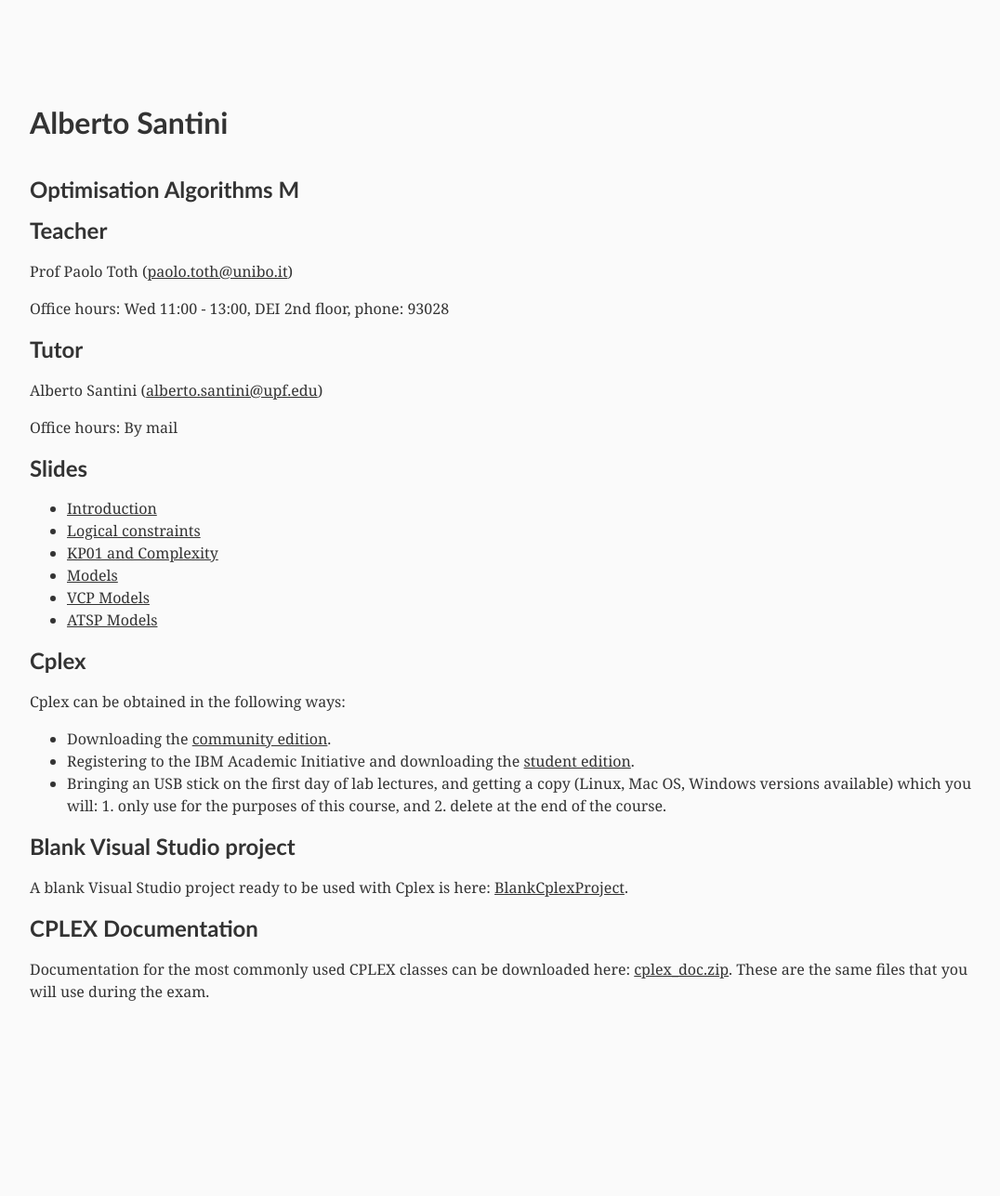
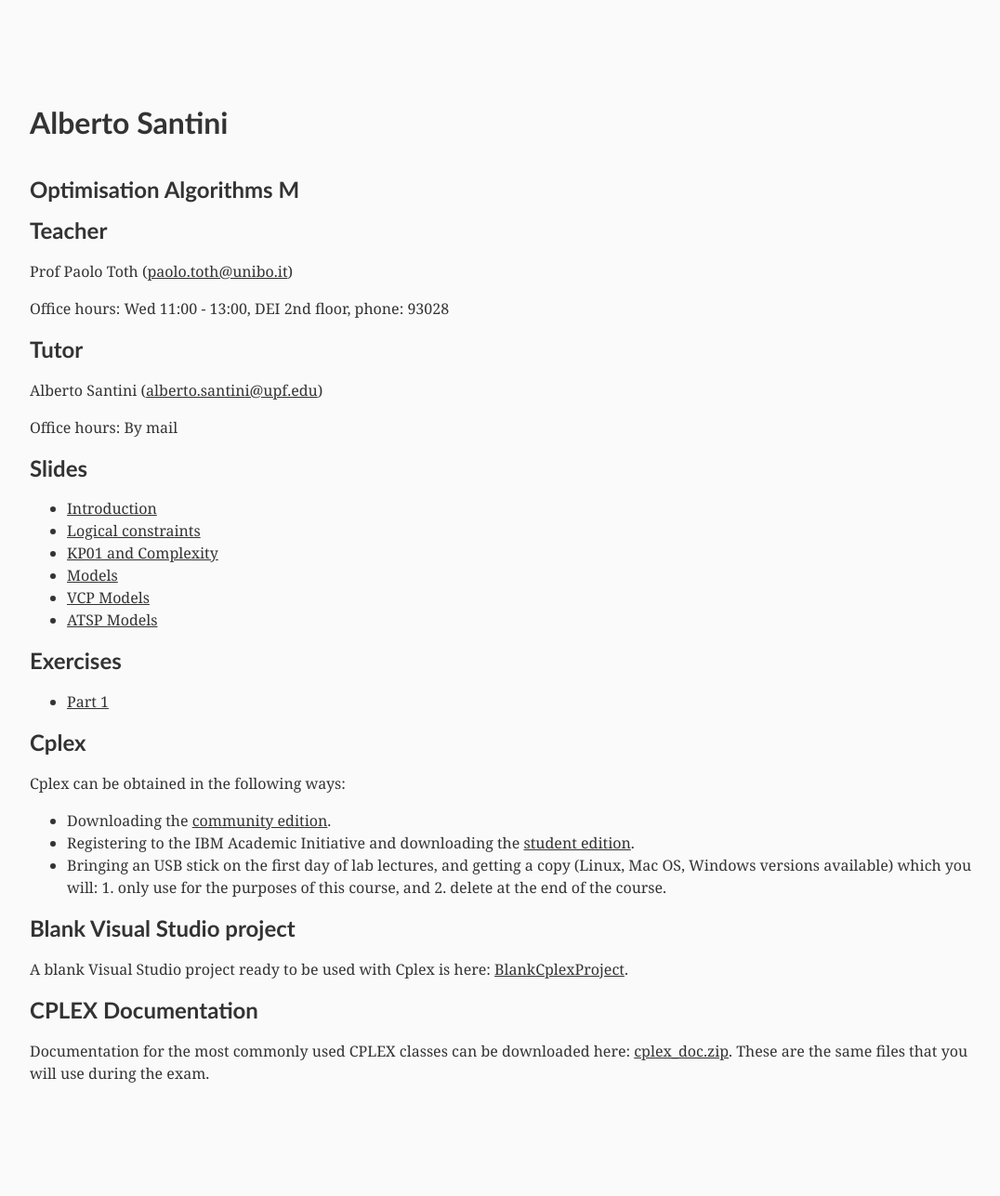
Before and after one commit to alberto-santini/alberto-santini.github.io, a Jekyll site: the page built from oa/index.html, in a window 1280 px wide. Shown: the whole page at 93% size, without its empty margins (88-1164 px from the left). Built offline with Jekyll 4.4.1, drawn with Linux system fonts in a browser that asks for light colours; before the commit the page ends 1199 px from its top, so only the background shows below that.

Commit message:
Updated oa webiste

```diff
--- a/oa/index.html
+++ b/oa/index.html
@@ -43,6 +43,14 @@ layout: default
   </div>
 
   <div>
+    <h1>Exercises</h1>
+
+    <ul>
+      <li><a href="/files/OPT-ALG_2018_Exercises_Part1.pdf">Part 1</a></li>
+    </ul>
+  </div>
+
+  <div>
     <h1>Cplex</h1>
 
     <p>
```
